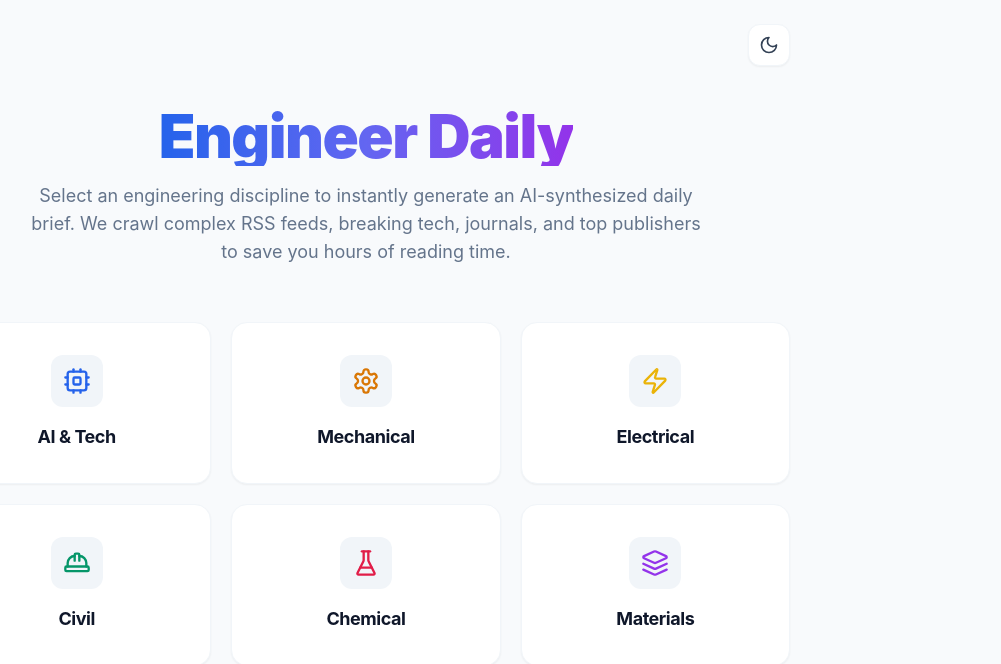
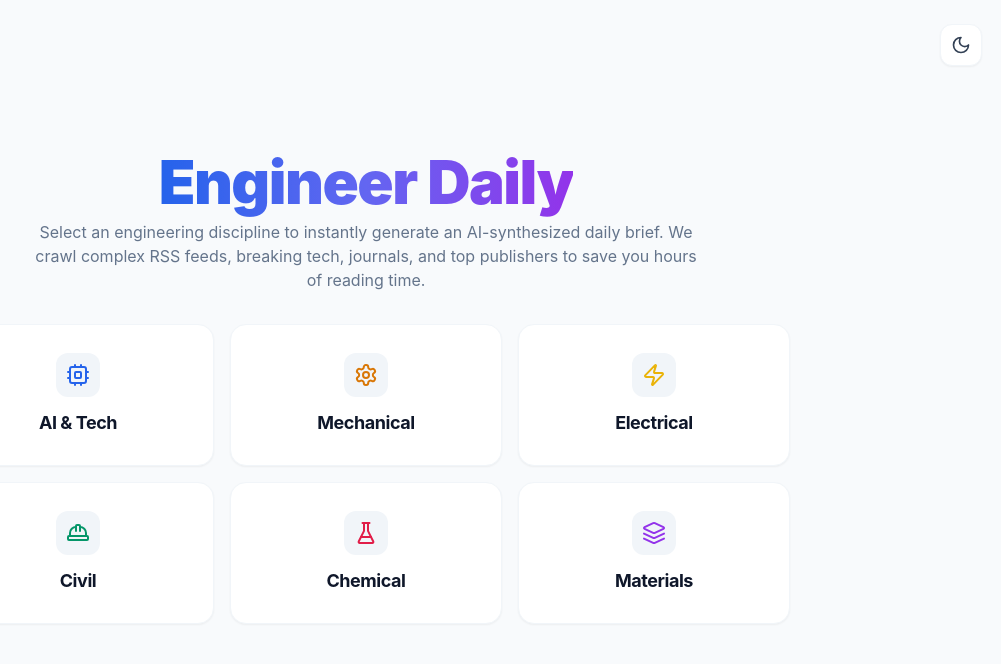
Before and after one commit to Kundu-Soham/EngineerDaily, a Next.js app in the folder frontend/: page / in a window 1280 px wide. Shown: the top 664 px of the page, without its empty margins (274-1275 px from the left). Built offline with nearby package versions, Linux system fonts and the light colour scheme.

Commit message:
Dark mode button and Title styling fix

```diff
--- a/frontend/src/app/page.tsx
+++ b/frontend/src/app/page.tsx
@@ -34,19 +34,16 @@ export default function Home() {
   const [isDarkMode, setIsDarkMode] = useState(false);
 
   useEffect(() => {
-    // 1. Session check
     const saved = sessionStorage.getItem("engineer_discipline");
     if (saved) {
       router.push("/briefing");
       return;
     }
 
-    // 2. Render container wakeup ping
     if (process.env.NEXT_PUBLIC_API_URL) {
       fetch(process.env.NEXT_PUBLIC_API_URL).catch(() => {});
     }
 
-    // 3. Dark mode theme initialization
     const localTheme = localStorage.getItem("theme");
     const systemPrefersDark = window.matchMedia("(prefers-color-scheme: dark)").matches;
 
@@ -77,43 +74,43 @@ export default function Home() {
   };
 
   return (
-    <div className="w-full min-h-screen bg-[var(--background)] transition-colors duration-300">
-      {/* Top Navbar Header featuring Dark Mode Control */}
-      <header className="max-w-4xl mx-auto px-6 pt-6 flex justify-end">
+    <div className="w-full h-screen overflow-hidden bg-[var(--background)] flex flex-col justify-center relative transition-colors duration-300">
+
+      {/* Absolute positioned dark mode button so it doesn't push the title downwards */}
       <button
         onClick={toggleDarkMode}
-          className="p-2.5 rounded-xl border border-[var(--card-border)] bg-[var(--card-bg)] hover:bg-slate-100 dark:hover:bg-slate-800 transition-colors shadow-sm"
+        className="absolute top-6 right-6 p-2.5 rounded-xl border border-[var(--card-border)] bg-[var(--card-bg)] hover:bg-slate-100 dark:hover:bg-slate-800 transition-colors shadow-sm z-50"
         aria-label="Toggle dark mode"
       >
         {isDarkMode ? <Sun className="w-5 h-5 text-yellow-400" /> : <Moon className="w-5 h-5 text-slate-700" />}
       </button>
-      </header>
 
-      <main className="max-w-4xl mx-auto px-6 pb-20 pt-10 flex flex-col items-center text-center">
-        {/* Modern multi-tonal Heading styling */}
-        <h1 className="text-4xl md:text-6xl font-black tracking-tight mb-4 bg-gradient-to-r from-blue-600 via-indigo-500 to-purple-600 dark:from-blue-400 dark:via-indigo-300 dark:to-purple-400 bg-clip-text text-transparent">
+      {/* Main Container pulled upwards slightly using a compact layout */}
+      <main className="max-w-4xl w-full mx-auto px-6 flex flex-col items-center text-center -mt-8">
+
+        {/* Title with py-2 padding to prevent gradient clipping */}
+        <h1 className="text-4xl md:text-6xl font-black tracking-tight py-2 bg-gradient-to-r from-blue-600 via-indigo-500 to-purple-600 dark:from-blue-400 dark:via-indigo-300 dark:to-purple-400 bg-clip-text text-transparent">
           Engineer Daily
         </h1>
 
-        {/* Enhanced Intuitive Descriptive Blurb */}
-        <p className="text-base md:text-lg text-[var(--muted)] max-w-2xl mb-14 leading-relaxed">
+        <p className="text-sm md:text-base text-[var(--muted)] max-w-2xl mb-8 leading-relaxed">
           Select an engineering discipline to instantly generate an AI-synthesized daily brief. We crawl complex RSS feeds, breaking tech, journals, and top publishers to save you hours of reading time.
         </p>
 
-        {/* Dynamic Colored Layout Grid */}
-        <div className="grid grid-cols-1 sm:grid-cols-2 md:grid-cols-3 gap-5 w-full">
+        {/* Categories Grid layout fits within standard desktop screens safely */}
+        <div className="grid grid-cols-1 sm:grid-cols-2 md:grid-cols-3 gap-4 w-full">
           {STATIC_CATEGORIES.map((cat) => {
             const Icon = ICON_MAP[cat.id] || Settings;
             return (
               <button
                 key={cat.id}
                 onClick={() => selectCategory(cat.id)}
-                className={`flex flex-col items-center justify-center p-8 rounded-2xl border border-[var(--card-border)] bg-[var(--card-bg)] shadow-sm hover:-translate-y-1 hover:shadow-md transition-all duration-300 group ${cat.bgHoverClass}`}
+                className={`flex flex-col items-center justify-center p-6 md:p-7 rounded-2xl border border-[var(--card-border)] bg-[var(--card-bg)] shadow-sm hover:-translate-y-1 hover:shadow-md transition-all duration-300 group ${cat.bgHoverClass}`}
               >
-                <div className={`p-3 rounded-xl bg-slate-100 dark:bg-slate-800/60 mb-4 group-hover:scale-110 transition-transform ${cat.colorClass}`}>
-                  <Icon className="w-7 h-7" />
+                <div className={`p-2.5 rounded-xl bg-slate-100 dark:bg-slate-800/60 mb-3 group-hover:scale-110 transition-transform ${cat.colorClass}`}>
+                  <Icon className="w-6 h-6" />
                 </div>
-                <span className="font-bold text-lg tracking-tight text-[var(--foreground)] group-hover:text-slate-900 dark:group-hover:text-white transition-colors">
+                <span className="font-bold text-base md:text-lg tracking-tight text-[var(--foreground)] transition-colors">
                   {cat.name}
                 </span>
               </button>
```
Lines whose indentation alone changed are shown as unchanged.
